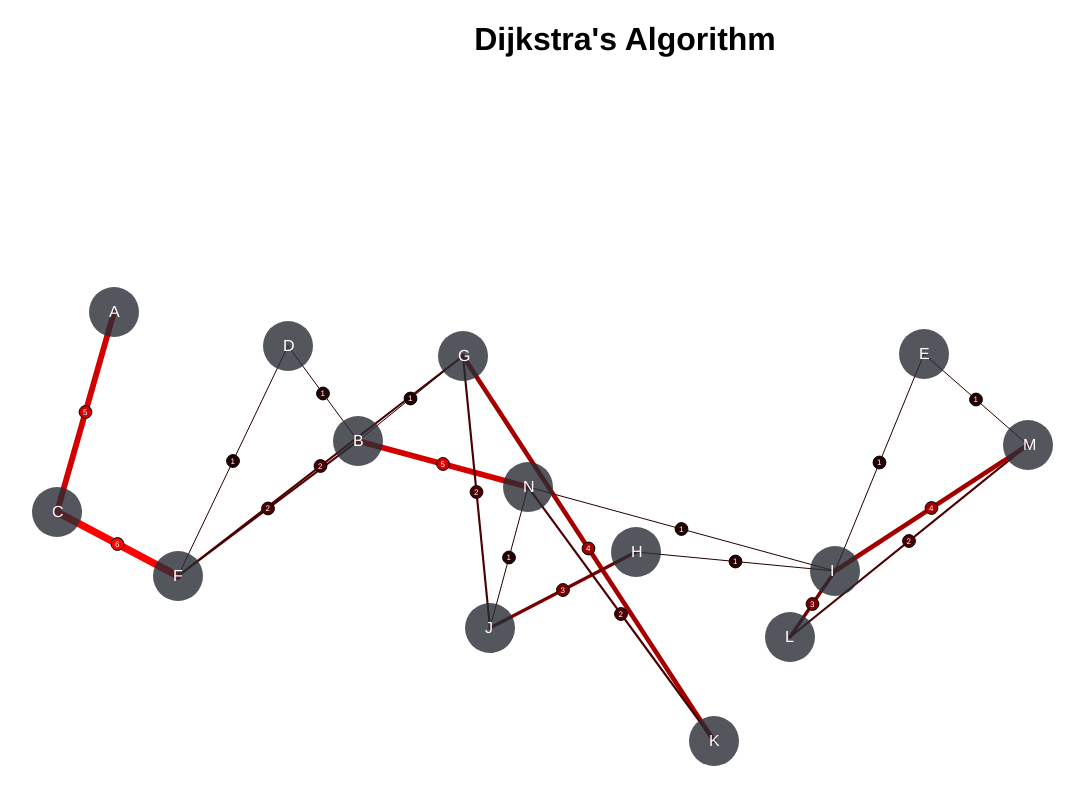
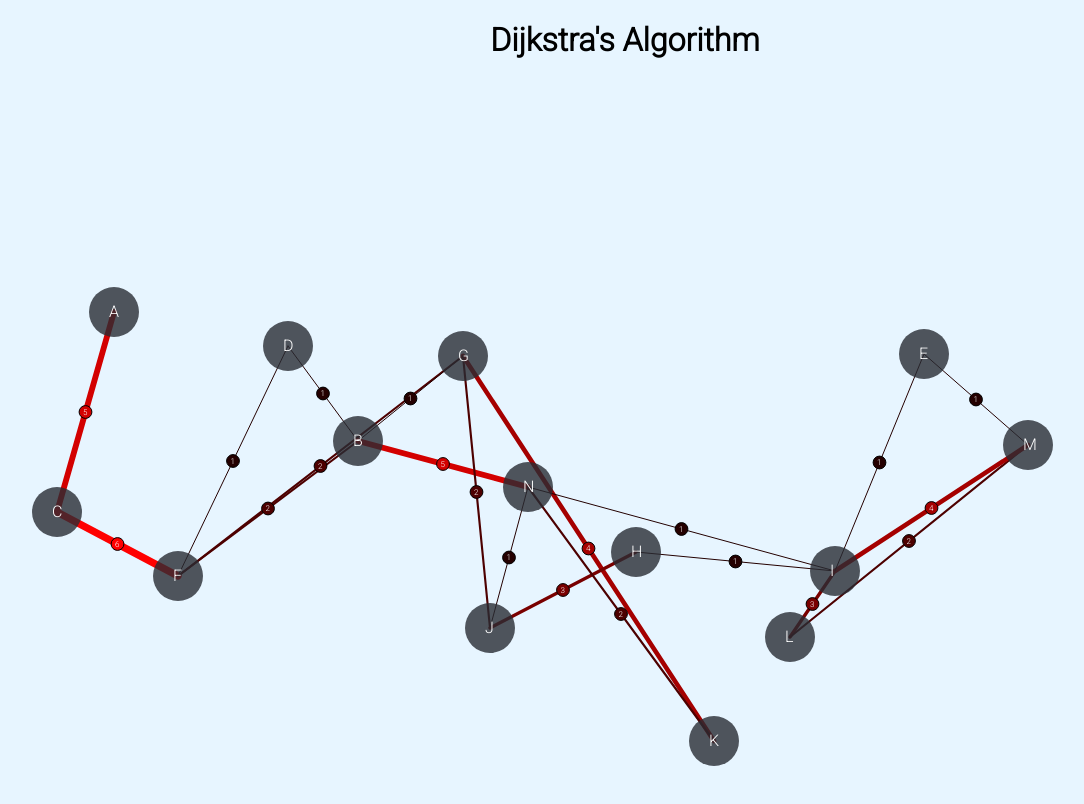
Before and after one commit to rscarbel/dijkstras-algorithm, a React (Create React App) app: page / in a window 1280 px wide. Shown: the top 804 px of the page, without its empty margins (15-1099 px from the left). Built offline with nearby package versions, Linux system fonts and the light colour scheme.

Commit message:
Added blue background and modern font

```diff
--- a/src/App.css
+++ b/src/App.css
@@ -1,6 +1,12 @@
+@import url('https://fonts.googleapis.com/css2?family=Roboto:wght@300&display=swap');
+
 .App {
   text-align: center;
-  font-family: Helvetica;
+}
+
+body {
+  background-color: #e7f5ff;
+  font-family: 'Roboto', sans-serif;
 }
 
 .relative-container {
```
